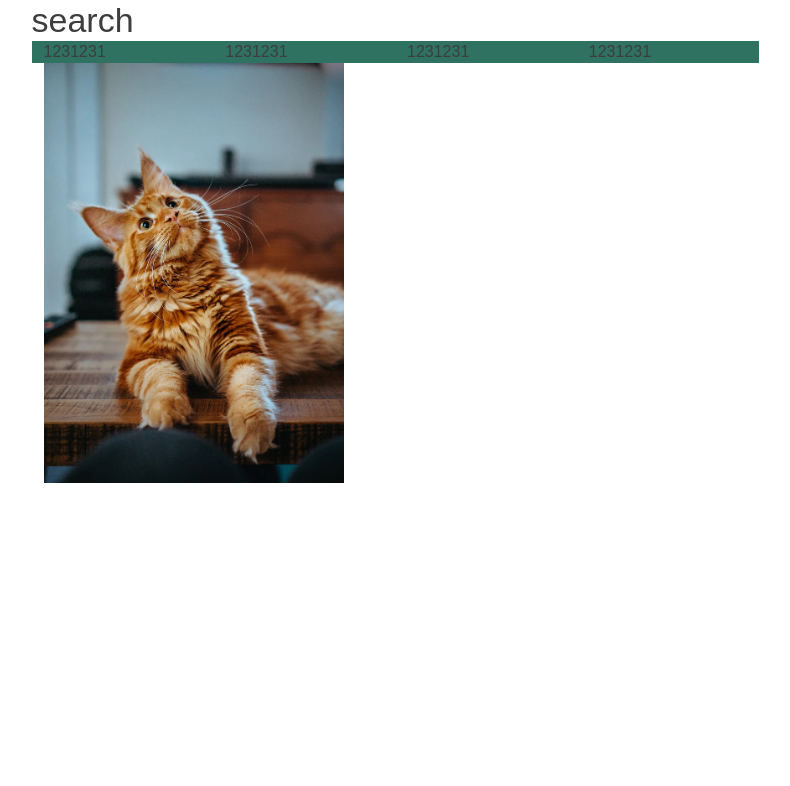
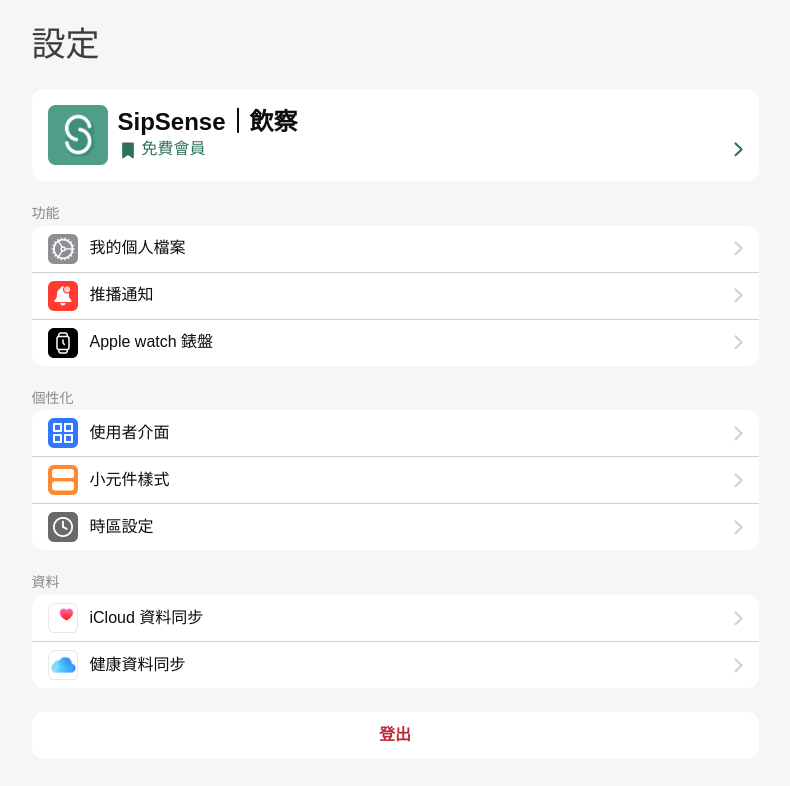
Before and after one commit to scorpiusDye/aapdActivity, a website built with Vite: page pages/setting.html in a window 1280 px wide. Shown: the whole page, without its empty margins (245-1035 px from the left). Built offline with nearby package versions, Linux system fonts and the light colour scheme.

Commit message:
[設定]頁 OK

```diff
--- a/assets/scss/layout/_util-custom.scss
+++ b/assets/scss/layout/_util-custom.scss
@@ -83,6 +83,9 @@ table {
 .h-24px{
 	height: 24px;
 }
+.w-30px{
+	width: 30px;
+}
 .w-32px{
 	width: 32px;
 }
@@ -112,6 +115,9 @@ table {
 }
 .h-54px{
 	height: 54px;
+}
+.w-60px{
+	width: 60px;
 }
 .h-94px{
 	height: 94px;
--- a/pages/setting.html
+++ b/pages/setting.html
@@ -4,21 +4,101 @@
     <meta charset="UTF-8" />
     <meta http-equiv="X-UA-Compatible" content="IE=edge" />
     <meta name="viewport" content="width=device-width, initial-scale=1.0" />
-    <title>setting</title>
+    <title>設定</title>
   </head>
-  <body class="max-w-767 mx-auto">
+  <body class="max-w-767 mx-auto bg-f6">
     <%- include('./layout/header'); -%>
-    <div class="px-6">
-      <h1 class="index-title">search</h1>
-      <div class="container vh-100">
-        <ul class="row">
-          <li class="col-6 col-xl-3 bg-primary">1231231</li>
-          <li class="col-6 col-xl-3 bg-primary">1231231</li>
-          <li class="col-6 col-xl-3 bg-primary">1231231</li>
-          <li class="col-6 col-xl-3 bg-primary">1231231</li>
+    <div class="px-6 overflow-x-hidden">
+      <section class="py-7">
+        <h1 class="fs-1 mb-7">設定</h1>
+        <a href="#" title="飲察" class="text-decoration-none d-flex bg-white rounded-3 p-5">
+          <img src="../assets/images/main-logo.png" alt="飲察logo" class="w-60px">
+          <div class="ms-3 w-100">
+            <span class="fs-3 fw-bold text-gray-950 mb-2">SipSense｜飲察</span>
+            <div class="d-flex align-items-center w-100">
+              <img src="../assets/images/icon/Bookmark-Mar-Default.svg" alt="w-20px">
+              <span class="ms-1 me-auto">免費會員</span>
+              <img src="../assets/images/icon/arrow-right-s-primary.svg" alt="w-12px">
+            </div>
+          </div>
+        </a>
+      </section>
+      <section class="pb-7">
+          <h2 class="fs-7 text-gray-400 mb-1">功能</h2>
+          <ul class="bg-white rounded-3">
+              <li class="border-bottom border-gray-200 border-half">
+                <a href="#" title="link" class="py-2 px-5 d-flex align-items-center text-decoration-none">
+                  <img src="../assets/images/setting/setting-01.png" alt="setting-01" class="w-30px">
+                  <span class="text-gray-950 fs-6 ms-4 pe-5 me-auto">我的個人檔案</span>
+                  <img src="../assets/images/icon/arrow-right-s-gray-200.svg" alt="w-12px" class="">
+                </a>
+              </li>
+              <li class="border-bottom border-gray-200 border-half">
+                <a href="#" title="link" class="py-2 px-5 d-flex align-items-center text-decoration-none">
+                  <img src="../assets/images/setting/setting-02.png" alt="setting-02" class="w-30px">
+                  <span class="text-gray-950 fs-6 ms-4 pe-5 me-auto">推播通知</span>
+                  <img src="../assets/images/icon/arrow-right-s-gray-200.svg" alt="w-12px" class="">
+                </a>
+              </li>
+              <li class="">
+                <a href="#" title="link" class="py-2 px-5 d-flex align-items-center text-decoration-none">
+                  <img src="../assets/images/setting/setting-03.png" alt="setting-03" class="w-30px">
+                  <span class="text-gray-950 fs-6 ms-4 pe-5 me-auto">Apple watch 錶盤</span>
+                  <img src="../assets/images/icon/arrow-right-s-gray-200.svg" alt="w-12px" class="">
+                </a>
+              </li>
+          </ul>
+      </section>
+      <section class="pb-7">
+        <h2 class="fs-7 text-gray-400 mb-1">個性化</h2>
+        <ul class="bg-white rounded-3">
+            <li class="border-bottom border-gray-200 border-half">
+              <a href="#" title="link" class="py-2 px-5 d-flex align-items-center text-decoration-none">
+                <img src="../assets/images/setting/setting-04.png" alt="setting-04" class="w-30px">
+                <span class="text-gray-950 fs-6 ms-4 pe-5 me-auto">使用者介面</span>
+                <img src="../assets/images/icon/arrow-right-s-gray-200.svg" alt="w-12px" class="">
+              </a>
+            </li>
+            <li class="border-bottom border-gray-200 border-half">
+              <a href="#" title="link" class="py-2 px-5 d-flex align-items-center text-decoration-none">
+                <img src="../assets/images/setting/setting-05.png" alt="setting-05" class="w-30px">
+                <span class="text-gray-950 fs-6 ms-4 pe-5 me-auto">小元件樣式</span>
+                <img src="../assets/images/icon/arrow-right-s-gray-200.svg" alt="w-12px" class="">
+              </a>
+            </li>
+            <li class="">
+              <a href="#" title="link" class="py-2 px-5 d-flex align-items-center text-decoration-none">
+                <img src="../assets/images/setting/setting-06.png" alt="setting-06" class="w-30px">
+                <span class="text-gray-950 fs-6 ms-4 pe-5 me-auto">時區設定</span>
+                <img src="../assets/images/icon/arrow-right-s-gray-200.svg" alt="w-12px" class="">
+              </a>
+            </li>
         </ul>
-        <img src="../assets/images/cat.jpg" style="width: 300px;" alt="cat">
-      </div>
+      </section>
+      <section class="pb-7">
+        <h2 class="fs-7 text-gray-400 mb-1">資料</h2>
+        <ul class="bg-white rounded-3">
+            <li class="border-bottom border-gray-200 border-half">
+              <a href="#" title="link" class="py-2 px-5 d-flex align-items-center text-decoration-none">
+                <img src="../assets/images/setting/setting-07.png" alt="setting-07" class="w-30px">
+                <span class="text-gray-950 fs-6 ms-4 pe-5 me-auto">iCloud 資料同步</span>
+                <img src="../assets/images/icon/arrow-right-s-gray-200.svg" alt="w-12px" class="">
+              </a>
+            </li>
+            <li class="">
+              <a href="#" title="link" class="py-2 px-5 d-flex align-items-center text-decoration-none">
+                <img src="../assets/images/setting/setting-08.png" alt="setting-08" class="w-30px">
+                <span class="text-gray-950 fs-6 ms-4 pe-5 me-auto">健康資料同步</span>
+                <img src="../assets/images/icon/arrow-right-s-gray-200.svg" alt="w-12px" class="">
+              </a>
+            </li>
+        </ul>
+      </section>
+      <section class="pb-7">
+        <a href="#" title="link" class="py-4 px-5 d-flex justify-content-center text-decoration-none bg-white rounded-3">
+          <span class="text-danger fs-6 fw-bold">登出</span>
+        </a>
+      </section>
     </div>
 
 
@@ -26,53 +106,5 @@
     <%- include('./layout/nav'); -%>
 
     <script type="module" src="../main.js"></script>
-    <script>
-      // nav 判斷
-document.addEventListener('DOMContentLoaded', function () {
-    // 定義當前頁面的對應 id，這裡假設首頁為 "today"
-    const currentPage = 'search';  // 根據頁面設置，例如 'record' 對應紀錄頁
-
-    // 獲取所有的 nav 項目
-    const navItems = document.querySelectorAll('ul.d-flex li');
-
-    // 遍歷每個 nav 項目，切換圖片和 nav-title 樣式
-    navItems.forEach(navItem => {
-      const navTitle = navItem.querySelector('.nav-title');
-      const defaultImg = navItem.querySelector('.default-img');
-      const activeImg = navItem.querySelector('.active-img');
-
-      const isActive = navTitle.dataset.nav === currentPage;
-
-      // 切換圖片
-      toggleNavItem(defaultImg, activeImg, isActive);
-
-      // 切換 nav-title 樣式
-      toggleNavTitle(navTitle, isActive);
-    });
-  });
-
-  // 封裝一個簡單的函數來切換圖片
-  function toggleNavItem(defaultImg, activeImg, isActive) {
-    if (isActive) {
-      defaultImg.classList.add('d-none');
-      activeImg.classList.remove('d-none');
-    } else {
-      defaultImg.classList.remove('d-none');
-      activeImg.classList.add('d-none');
-    }
-  }
-
-  // 封裝一個函數來切換 nav-title 樣式
-  function toggleNavTitle(navTitle, isActive) {
-    if (isActive) {
-      navTitle.classList.remove('default');
-      navTitle.classList.add('active');
-    } else {
-      navTitle.classList.remove('active');
-      navTitle.classList.add('default');
-    }
-  }
-    </script>
-
   </body>
 </html>
```
Also changed, not shown: assets/images/icon/arrow-right-s-gray-200.svg (added), assets/images/icon/arrow-right-s-primary.svg (added), assets/images/setting/setting-01.png (added), assets/images/setting/setting-02.png (added), assets/images/setting/setting-03.png (added), assets/images/setting/setting-04.png (added), assets/images/setting/setting-05.png (added), assets/images/setting/setting-06.png (added), assets/images/setting/setting-07.png (added), assets/images/setting/setting-08.png (added).
